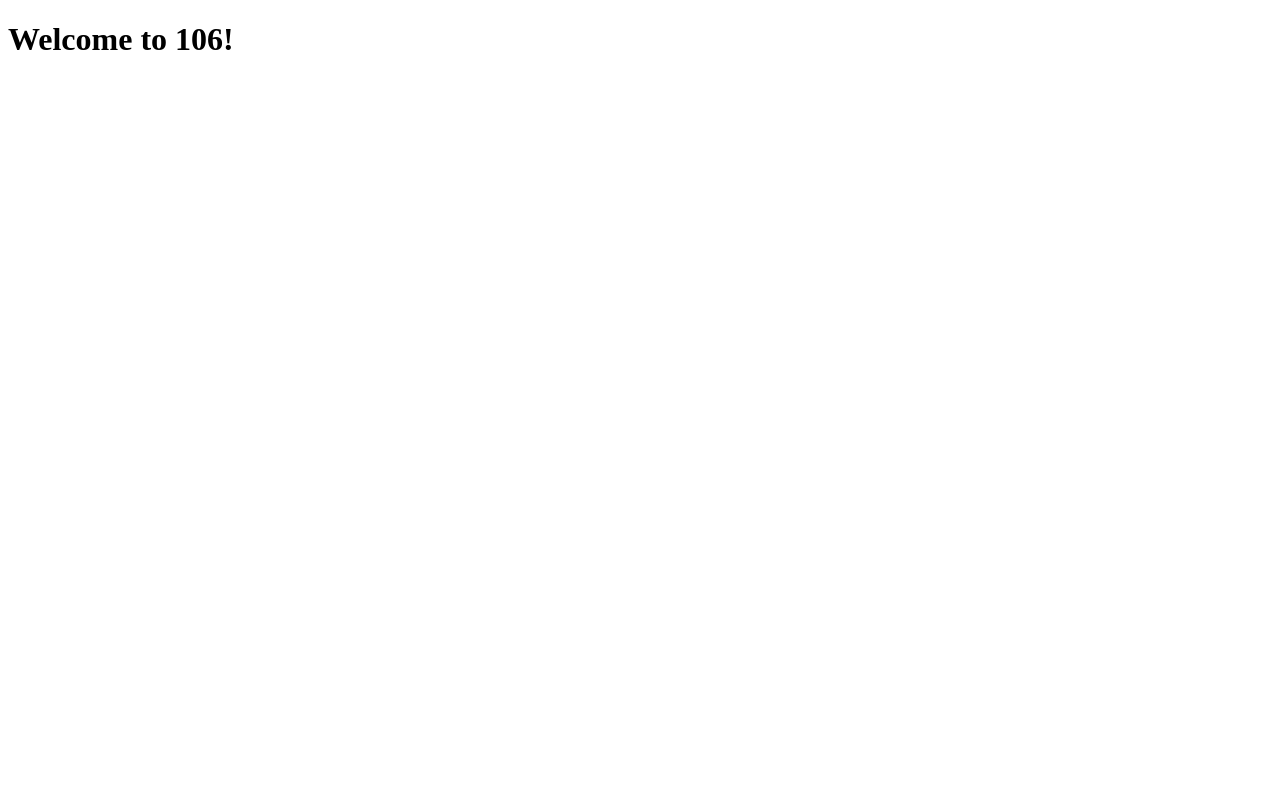
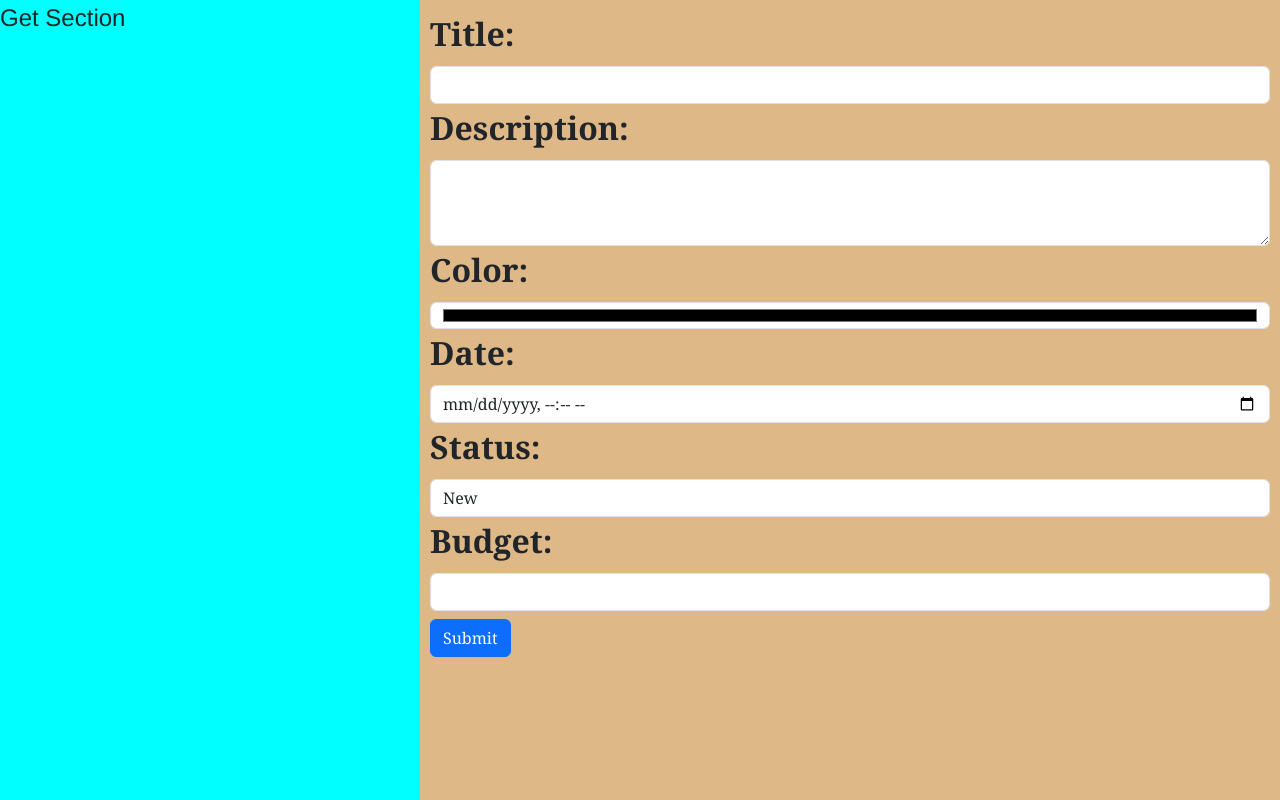
Before and after one commit to AshleeHODOR/106, a plain HTML site: page index.html in a window 1280 px wide. Shown: the top 800 px of the page. Drawn offline with nearby package versions, Linux system fonts and the light colour scheme.

Commit message:
106-init function

```diff
--- a/index.html
+++ b/index.html
@@ -3,12 +3,59 @@
 <head>
     <meta charset="UTF-8">
     <meta name="viewport" content="width=device-width, initial-scale=1.0">
-    <link>
-    <title>Document</title>
+    <link href="./style/mystyle.css" rel="stylesheet">
+    <link href="https://cdn.jsdelivr.net/npm/bootstrap@5.3.5/dist/css/bootstrap.min.css" rel="stylesheet" integrity="sha384-SgOJa3DmI69IUzQ2PVdRZhwQ+dy64/BUtbMJw1MZ8t5HZApcHrRKUc4W0kG879m7" crossorigin="anonymous">
 </head>
 <body>
-    <h1>Welcome to 106!</h1>
+    <main>
+        <section id="list">Get Section</section>
+
+        <section id="form">
+
+            <div>
+                <label class="form-label">Title:</label>
+                <input type="text" class="form-control" id="txtTitle">
+            </div>
+            <div>
+                <label class="form-label">Description:</label>
+                <textarea rows="3" class="form-control" id="txtDescription"></textarea>
+            </div>
+            <div>
+                <label class="form-label">Color:</label>
+                <input type="color" class="form-control" id="selColor">
+            </div>
+            <div>
+                <label class="form-label">Date:</label>
+                <input type="datetime-local" class="form-control" id="selDate">
+            </div>
+            <div>
+                <label class="form-label">Status:</label>
+                <select class="form-control" id="selStatus">
+                    <option>New</option>
+                    <option>In Progress</option>
+                    <option>Completed</option>
+                    <option>Almost Done BUT Haven't Gotten Started!!!</option>
+                    </select>
+            </div>
+            <div>
+                <label class="form-label">Budget:</label>
+                <input type="number" class="form-control" id="numBudget">
+            </div>
+
+            <div>
+                <button class="btn btn-primary" id="btnSave">Submit</button>
+            </div>
+
+        </section>
+
+        <!--
+        comment here
+        -->
+
+    </main>
+
+
+    <script src="https://code.jquery.com/jquery-3.7.1.js" integrity="sha256-eKhayi8LEQwp4NKxN+CfCh+3qOVUtJn3QNZ0TciWLP4=" crossorigin="anonymous"></script>
     <script src="/scripts/app.js"></script>
-
 </body>
 </html>
--- a/scripts/app.js
+++ b/scripts/app.js
@@ -1,15 +1,17 @@
-
-function sayhello() {
-    console.log("Hello World");
+function saveTask()
+{
+    console.log("button clicked")
 }
 
-function init(){
-    console.log("hello im the init function");
-    sayhello();
+function init() {
+    //load data
+
+    //hook events
+
+    $("#btnSave").click(saveTask);
 }
 
-//specifiy why I am running the init function...
 
+//Why I am running the init function...
 window.onload = init; //this will run when poage is loaded -
 // when the html and the css are loaded the logic will run
-//random comment
--- /dev/null
+++ b/style/mystyle.css
@@ -0,0 +1,18 @@
+main{
+    display: flex;
+    height: 200vh;
+}
+#list{
+    flex: 2;
+    background-color: aqua;
+    font-size: x-large;
+    font-family: 'Franklin Gothic Medium', 'Arial Narrow', Arial, sans-serif;
+}
+#form{
+    flex: 4;
+    background-color: burlywood;
+    font-size: xx-large;
+    font-weight: bold;
+    font-family: Georgia, 'Times New Roman', Times, serif;
+    padding: 10px;
+}
```
